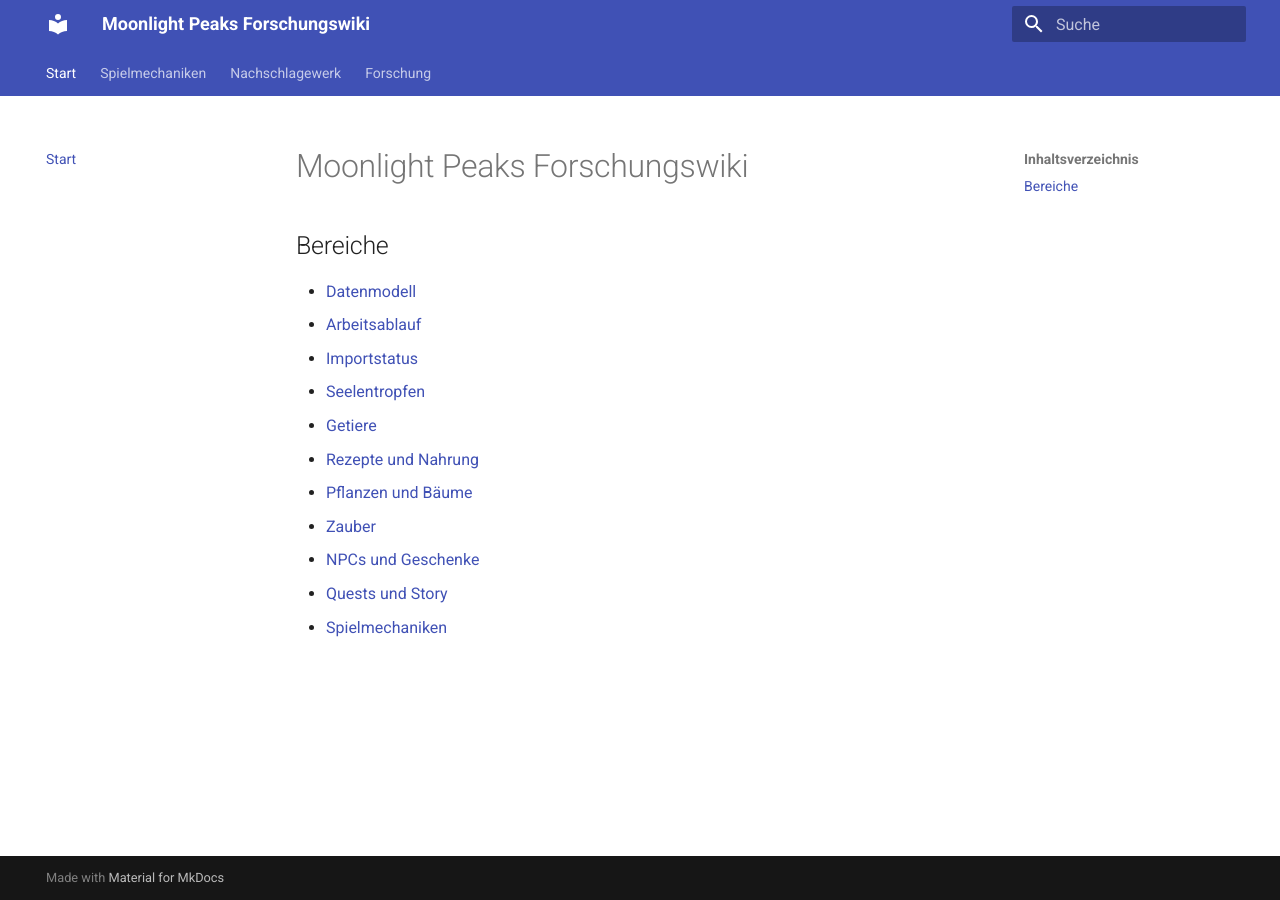
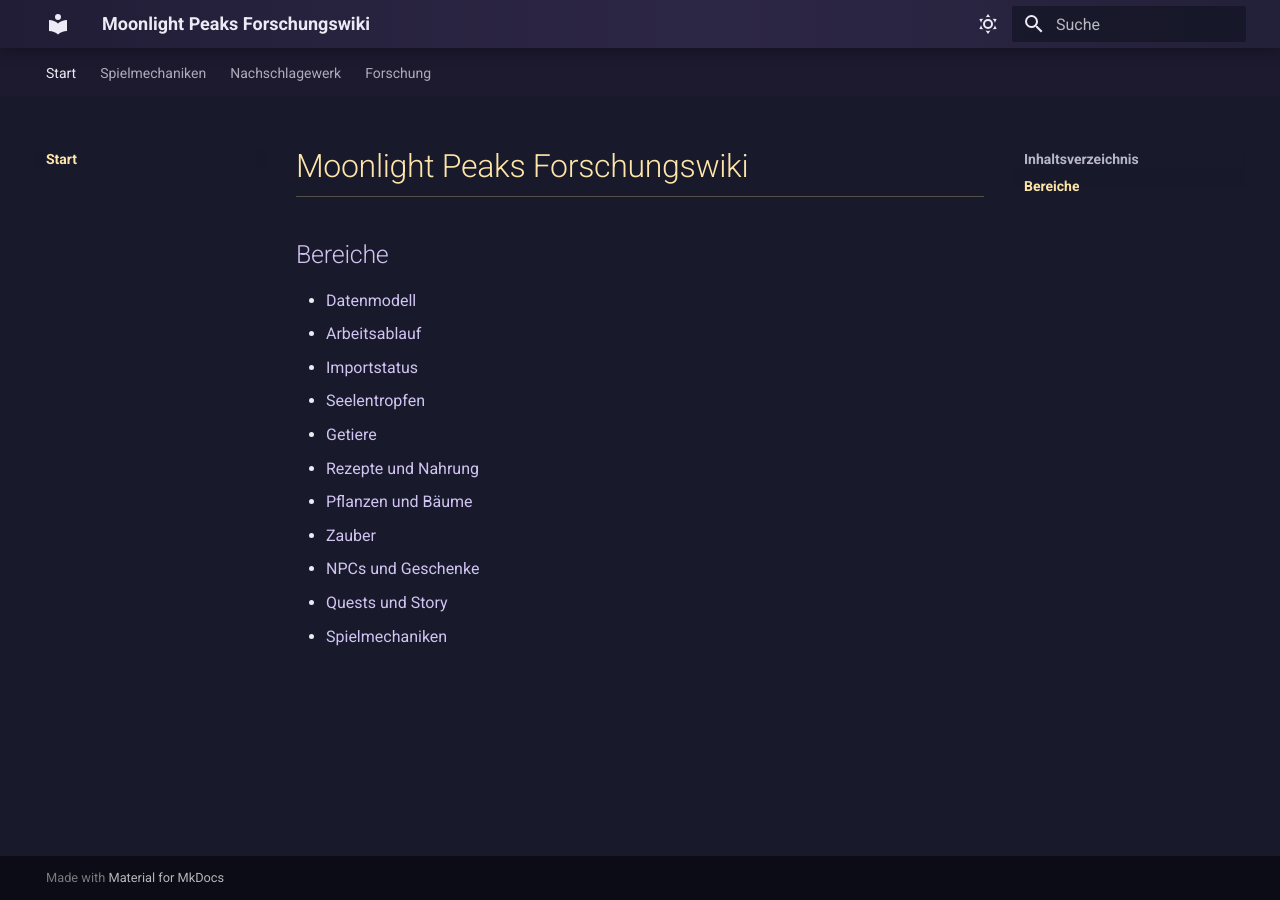
Before and after one commit to Kjay9558/Moonlight-Peaks-Forschungswiki, an MkDocs documentation site: the page built from docs/index.md, in a window 1280 px wide. Built offline with MkDocs 1.6.1 and Material for MkDocs 9.7.7, drawn with Linux system fonts in a browser that asks for light colours.

Commit message:
add dark theme

```diff
--- /dev/null
+++ b/docs/stylesheets/extra.css
@@ -0,0 +1,223 @@
+/*
+ * Moonlight Peaks Research Wiki – Dark Theme
+ * Für Material for MkDocs
+ */
+
+[data-md-color-scheme="moonlight"] {
+  color-scheme: dark;
+
+  /* Grundfarben */
+  --mp-night-deep: #111321;
+  --mp-night: #181a2b;
+  --mp-night-soft: #22243a;
+  --mp-surface: #292b42;
+  --mp-surface-hover: #343650;
+
+  --mp-moon: #f1d79a;
+  --mp-moon-bright: #ffe6a8;
+  --mp-lavender: #b7a6dc;
+  --mp-lavender-bright: #d1c4f2;
+  --mp-herb: #91ad8a;
+  --mp-berry: #c888a2;
+
+  --mp-text: #eceaf4;
+  --mp-text-muted: #b9b6c8;
+  --mp-border: #44465e;
+
+  /* Material-Farbvariablen */
+  --md-default-fg-color: var(--mp-text);
+  --md-default-fg-color--light: var(--mp-text-muted);
+  --md-default-fg-color--lighter: #8f8ca1;
+  --md-default-fg-color--lightest: #5d5b70;
+
+  --md-default-bg-color: var(--mp-night);
+  --md-default-bg-color--light: var(--mp-night-soft);
+  --md-default-bg-color--lighter: var(--mp-surface);
+  --md-default-bg-color--lightest: var(--mp-surface-hover);
+
+  --md-primary-fg-color: #292440;
+  --md-primary-fg-color--light: #393251;
+  --md-primary-fg-color--dark: #171426;
+  --md-primary-bg-color: var(--mp-text);
+
+  --md-accent-fg-color: var(--mp-moon);
+  --md-accent-fg-color--transparent: rgba(241, 215, 154, 0.14);
+
+  --md-typeset-color: var(--mp-text);
+  --md-typeset-a-color: var(--mp-lavender-bright);
+
+  --md-code-fg-color: #eeeaf7;
+  --md-code-bg-color: #121420;
+
+  --md-footer-bg-color: #10111d;
+  --md-footer-bg-color--dark: #0b0c15;
+}
+
+/* Hintergrund mit sehr dezenter nächtlicher Tiefe */
+[data-md-color-scheme="moonlight"] body {
+  background:
+    radial-gradient(circle at 85% 8%, rgba(183, 166, 220, 0.08), transparent 25rem),
+    radial-gradient(circle at 12% 90%, rgba(145, 173, 138, 0.05), transparent 30rem),
+    var(--mp-night);
+}
+
+/* Kopfzeile */
+[data-md-color-scheme="moonlight"] .md-header {
+  background: linear-gradient(90deg, #211d36 0%, #2d2746 55%, #232039 100%);
+  box-shadow: 0 0.2rem 0.8rem rgba(0, 0, 0, 0.32);
+}
+
+[data-md-color-scheme="moonlight"] .md-tabs {
+  background-color: #1d1a30;
+}
+
+/* Navigation und Seitenleisten */
+[data-md-color-scheme="moonlight"] .md-sidebar,
+[data-md-color-scheme="moonlight"] .md-nav {
+  color: var(--mp-text-muted);
+}
+
+[data-md-color-scheme="moonlight"] .md-nav__link:hover,
+[data-md-color-scheme="moonlight"] .md-nav__link:focus,
+[data-md-color-scheme="moonlight"] .md-nav__link--active {
+  color: var(--mp-moon-bright);
+}
+
+[data-md-color-scheme="moonlight"] .md-nav__item .md-nav__link--active {
+  font-weight: 650;
+}
+
+/* Überschriften */
+[data-md-color-scheme="moonlight"] .md-typeset h1 {
+  color: var(--mp-moon-bright);
+  border-bottom: 1px solid rgba(241, 215, 154, 0.28);
+  padding-bottom: 0.25em;
+}
+
+[data-md-color-scheme="moonlight"] .md-typeset h2 {
+  color: var(--mp-lavender-bright);
+}
+
+[data-md-color-scheme="moonlight"] .md-typeset h3,
+[data-md-color-scheme="moonlight"] .md-typeset h4 {
+  color: #d7d3e6;
+}
+
+/* Links */
+[data-md-color-scheme="moonlight"] .md-typeset a {
+  text-decoration-color: rgba(209, 196, 242, 0.35);
+  text-underline-offset: 0.15em;
+}
+
+[data-md-color-scheme="moonlight"] .md-typeset a:hover {
+  color: var(--mp-moon-bright);
+  text-decoration-color: currentColor;
+}
+
+/* Karten, Tabellen und allgemeine Flächen */
+[data-md-color-scheme="moonlight"] .md-typeset table:not([class]) {
+  background-color: rgba(41, 43, 66, 0.72);
+  border: 1px solid var(--mp-border);
+  border-radius: 0.35rem;
+  overflow: hidden;
+}
+
+[data-md-color-scheme="moonlight"] .md-typeset table:not([class]) th {
+  background-color: #302b49;
+  color: var(--mp-moon-bright);
+}
+
+[data-md-color-scheme="moonlight"] .md-typeset table:not([class]) tr:hover {
+  background-color: rgba(183, 166, 220, 0.07);
+}
+
+[data-md-color-scheme="moonlight"] .md-typeset table:not([class]) td,
+[data-md-color-scheme="moonlight"] .md-typeset table:not([class]) th {
+  border-color: var(--mp-border);
+}
+
+/* Code */
+[data-md-color-scheme="moonlight"] .md-typeset code {
+  border: 1px solid rgba(183, 166, 220, 0.16);
+  border-radius: 0.25rem;
+}
+
+[data-md-color-scheme="moonlight"] .md-typeset pre > code {
+  border: 0;
+}
+
+[data-md-color-scheme="moonlight"] .highlight,
+[data-md-color-scheme="moonlight"] .md-typeset pre {
+  border-radius: 0.45rem;
+  box-shadow: inset 0 0 0 1px rgba(183, 166, 220, 0.13);
+}
+
+/* Blockquotes */
+[data-md-color-scheme="moonlight"] .md-typeset blockquote {
+  color: var(--mp-text-muted);
+  border-left-color: var(--mp-lavender);
+  background: rgba(183, 166, 220, 0.06);
+  padding-top: 0.5rem;
+  padding-bottom: 0.5rem;
+}
+
+/* Hinweisboxen / Admonitions */
+[data-md-color-scheme="moonlight"] .md-typeset .admonition,
+[data-md-color-scheme="moonlight"] .md-typeset details {
+  background-color: rgba(41, 43, 66, 0.88);
+  border-color: var(--mp-lavender);
+  box-shadow: 0 0.25rem 0.8rem rgba(0, 0, 0, 0.18);
+}
+
+[data-md-color-scheme="moonlight"] .md-typeset .admonition-title,
+[data-md-color-scheme="moonlight"] .md-typeset summary {
+  background-color: rgba(183, 166, 220, 0.12);
+}
+
+/* Suchfeld */
+[data-md-color-scheme="moonlight"] .md-search__form {
+  background-color: rgba(17, 19, 33, 0.62);
+}
+
+[data-md-color-scheme="moonlight"] .md-search__form:hover {
+  background-color: rgba(17, 19, 33, 0.82);
+}
+
+/* Auswahlmarkierung */
+[data-md-color-scheme="moonlight"] ::selection {
+  color: #181421;
+  background: var(--mp-moon);
+}
+
+/* Scrollbar für Chromium/Firefox */
+[data-md-color-scheme="moonlight"] {
+  scrollbar-color: #5e5877 #171827;
+}
+
+[data-md-color-scheme="moonlight"] ::-webkit-scrollbar {
+  width: 0.7rem;
+  height: 0.7rem;
+}
+
+[data-md-color-scheme="moonlight"] ::-webkit-scrollbar-track {
+  background: #171827;
+}
+
+[data-md-color-scheme="moonlight"] ::-webkit-scrollbar-thumb {
+  background: #5e5877;
+  border: 2px solid #171827;
+  border-radius: 1rem;
+}
+
+[data-md-color-scheme="moonlight"] ::-webkit-scrollbar-thumb:hover {
+  background: #77708f;
+}
+
+/* Bilder etwas harmonischer in die dunkle Oberfläche einbetten */
+[data-md-color-scheme="moonlight"] .md-typeset img {
+  border-radius: 0.35rem;
+}
+
+[data-md-color-scheme="moonlight"] .md-typeset img:not([src$=".svg"]) {
+  box-shadow: 0 0.3rem 1rem rgba(0, 0, 0, 0.26);
+}
--- a/mkdocs.yml
+++ b/mkdocs.yml
@@ -19,12 +19,24 @@ nav:
 theme:
   name: material
   language: de
+
   features:
-  - navigation.tabs
-  - navigation.sections
-  - navigation.top
-  - search.suggest
-  - search.highlight
-  - content.code.copy
+    - navigation.tabs
+    - navigation.sections
+
+  palette:
+    - scheme: moonlight
+      toggle:
+        icon: material/weather-sunny
+        name: Zum hellen Design wechseln
+
+    - scheme: default
+      primary: deep-purple
+      accent: amber
+      toggle:
+        icon: material/weather-night
+        name: Zum Moonlight-Darkmode wechseln
 plugins:
 - search
+extra_css:
+  - stylesheets/extra.css
```
